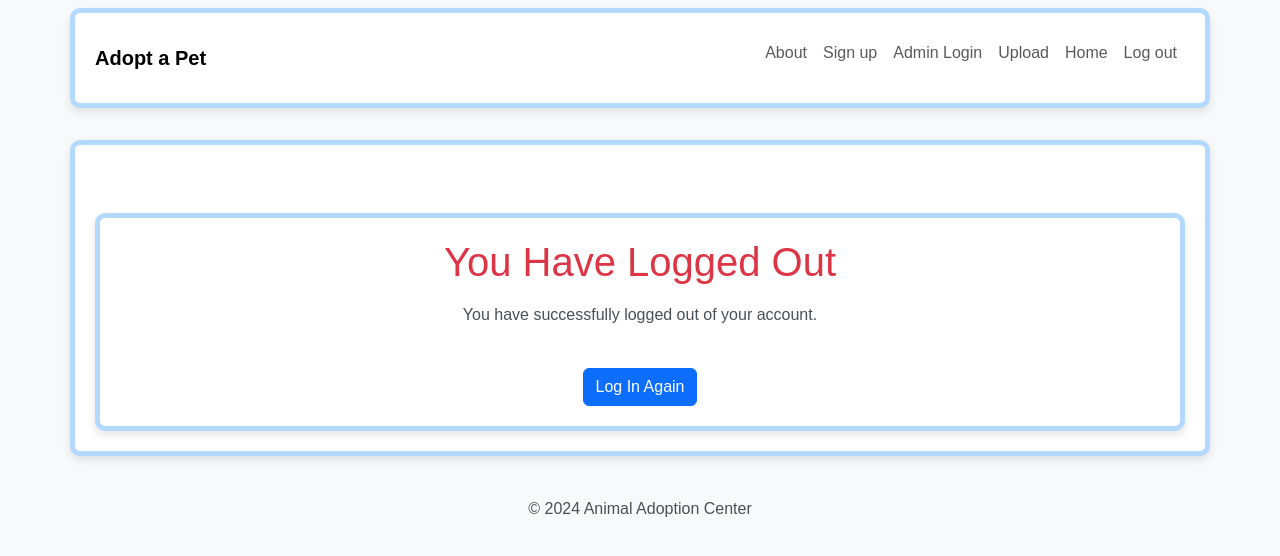
After one commit to Bianca964/animal-adoption-center, a Flask app: template app/frontend/templates/log_out.html in a window 1280 px wide. The commit adds this page. Shown: the top 556 px of the page. Run offline with Flask 3, Linux system fonts and the light colour scheme; the template is opened without the code that fills it, so the values that code supplies are empty.

Commit message:
added log out and sign out files
Signed-off-by: ClaraStefania <stefania.diaconescu@stud.acs.upb.ro>

```diff
--- a/app/frontend/templates/home.html
+++ b/app/frontend/templates/home.html
@@ -18,9 +18,11 @@
             <div class="collapse navbar-collapse" id="navbarNav">
                 <ul class="navbar-nav ms-auto">
                     <li class="nav-item"><a class="nav-link" href="/about">About</a></li>
+                    <li class="nav-item"><a class="nav-link" href="/sign_up">Sign up</a></li>
                     <li class="nav-item"><a class="nav-link" href="/login">Admin Login</a></li>
                     <li class="nav-item"><a class="nav-link" href="/upload">Upload</a></li>
                     <li class="nav-item"><a class="nav-link" href="/">Home</a></li>
+                    <li class="nav-item"><a class="nav-link" href="/log_out">Log out</a></li>
                 </ul>
             </div>
         </div>
--- /dev/null
+++ b/app/frontend/templates/log_out.html
@@ -0,0 +1,11 @@
+{% extends 'home.html' %}
+
+{% block title %}Logged Out{% endblock %}
+
+{% block content %}
+<div class="container mt-5 text-center">
+    <h1 class="text-danger">You Have Logged Out</h1>
+    <p class="mt-3">You have successfully logged out of your account.</p>
+    <a href="/login" class="btn btn-primary mt-4">Log In Again</a>
+</div>
+{% endblock %}
```
Also changed, not shown: app/frontend/templates/sign_up.html (added, +24 -0 lines), app/backend/routes.py (line endings or trailing spaces).
